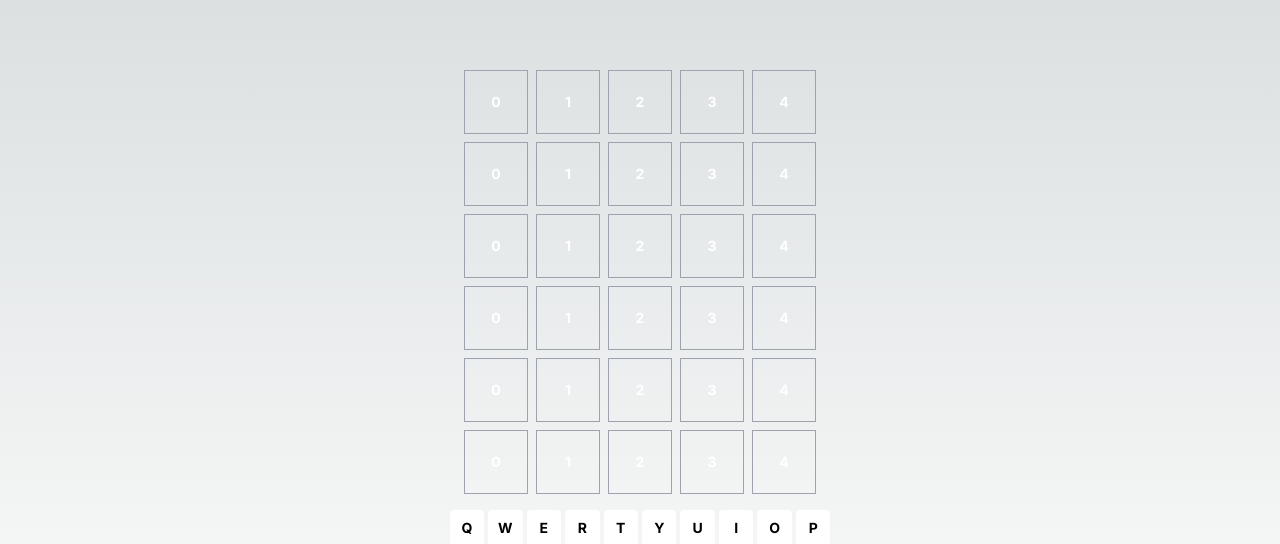
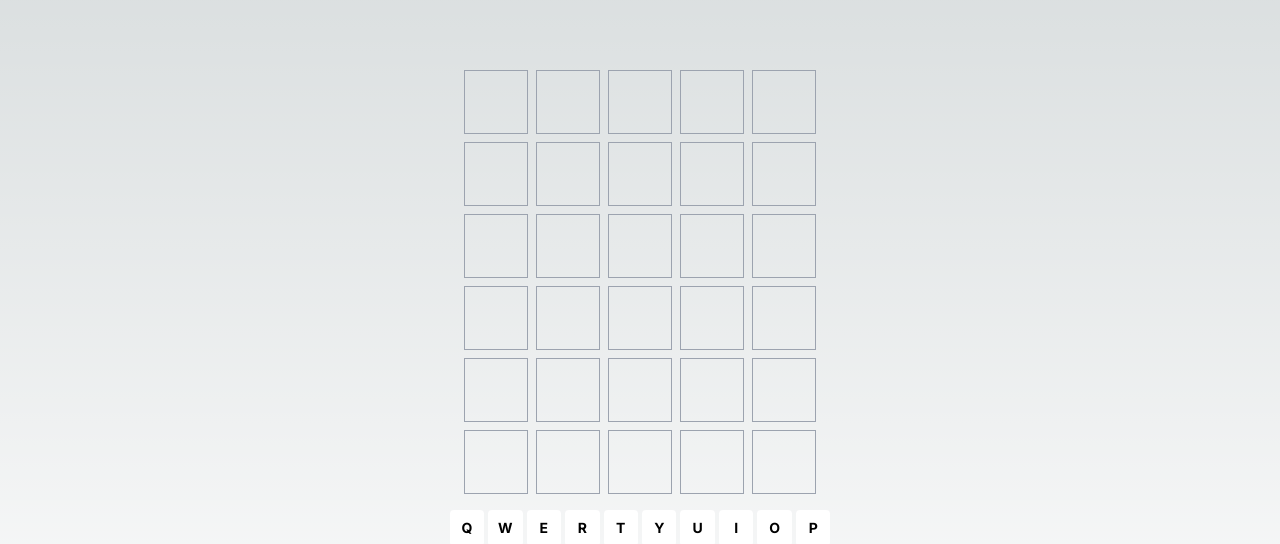
Before and after one commit to makoto357/Wordle-Clone-2.0, a Next.js app: page / in a window 1280 px wide. Shown: the part 122-666 px from the top of the page. Built offline with nearby package versions, Linux system fonts and the light colour scheme.

Commit message:
add colors to Guess component

```diff
--- a/src/components/Guess.tsx
+++ b/src/components/Guess.tsx
@@ -1,17 +1,35 @@
+import React from 'react';
+import { useGuesses } from '@/store/useGuesses';
+
 interface GuessProps {
   rowIndex: number;
 }
 
 const Guess: React.FC<GuessProps> = ({ rowIndex }) => {
+  const { answer, currGuess, guesses } = useGuesses();
+  function charBgColor(rowIndex: number, charIndex: number, char: string) {
+    const isGuessed = rowIndex < currGuess;
+    if (!isGuessed) return;
+    if (answer.includes(char)) {
+      if (answer[charIndex] === char) {
+        return 'bg-green-400';
+      }
+      return 'bg-yellow-400';
+    }
+    return 'bg-black';
+  }
+
   return (
     <div className="w-full items-center justify-between text-sm lg:flex">
       <div className="grid grid-cols-5 gap-2 mb-2">
         {new Array(5).fill('0').map((_, index) => (
           <div
-            className={`h-16 w-16 border border-gray-400 font-bold uppercase text-white flex items-center justify-center`}
+            className={`h-16 w-16 border border-gray-400 font-bold uppercase text-white flex items-center justify-center
+            ${charBgColor(rowIndex, index, guesses[rowIndex][index])}
+            `}
             key={`guessChar_${index}`}
           >
-            {index}
+            {guesses[rowIndex][index]}
           </div>
         ))}
       </div>
```
